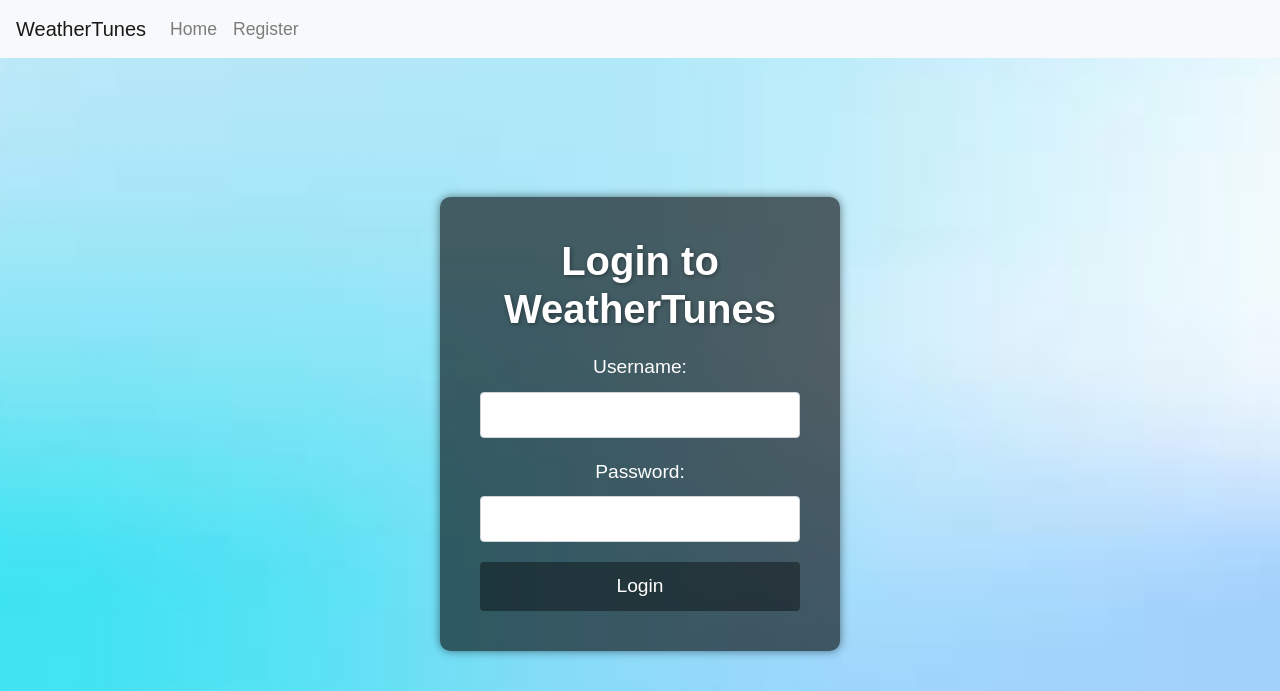
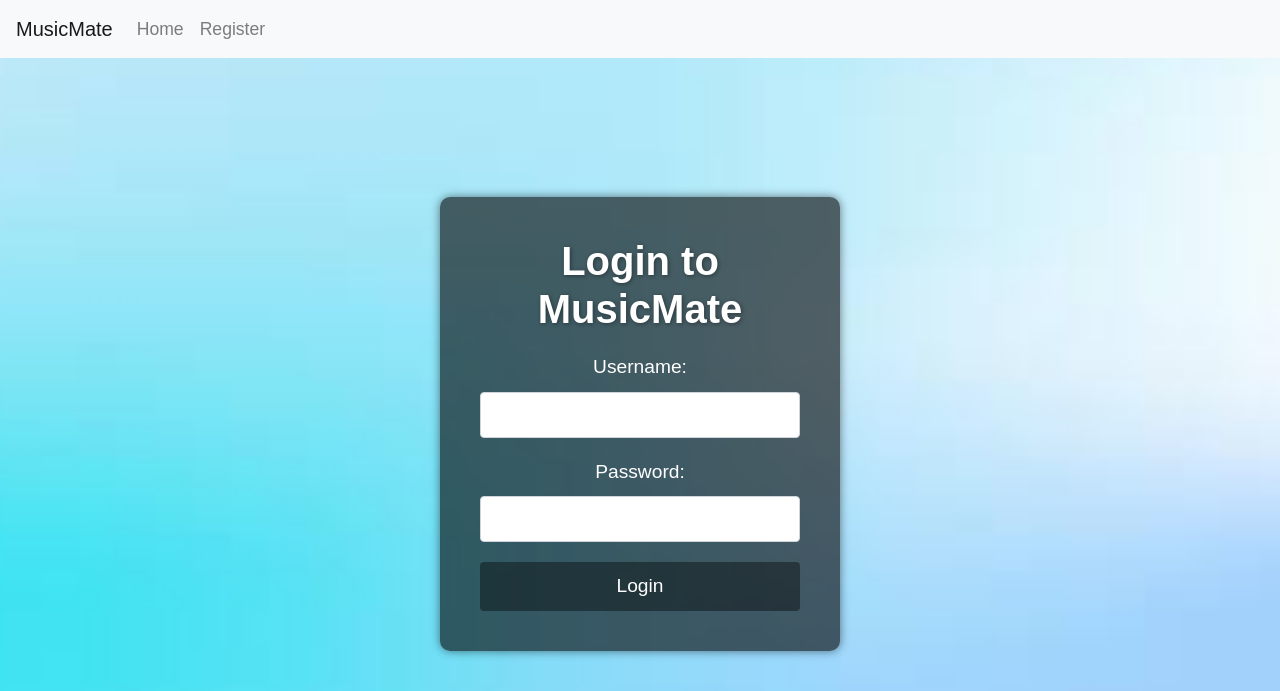
Before and after one commit to ETAMARKIN17/MusicMate, a Flask app: page /login in a window 1280 px wide. Shown: the top 691 px of the page. Run offline with Flask 3, Linux system fonts and the light colour scheme; some libraries are stand-ins or nearby versions.

Commit message:
fixing merge conflicts

```diff
--- a/templates/login.html
+++ b/templates/login.html
@@ -8,7 +8,7 @@
 </head>
 <body>
     <nav class="navbar navbar-expand-lg navbar-light bg-light">
-        <a class="navbar-brand" href="{{ url_for('home') }}">WeatherTunes</a>
+        <a class="navbar-brand" href="{{ url_for('home') }}">MusicMate</a>
         <button class="navbar-toggler" type="button" data-toggle="collapse" data-target="#navbarNav" aria-controls="navbarNav" aria-expanded="false" aria-label="Toggle navigation">
             <span class="navbar-toggler-icon"></span>
         </button>
@@ -25,7 +25,7 @@
     </nav>
 
     <div class="container mt-5">
-        <h1>Login to WeatherTunes</h1>
+        <h1>Login to MusicMate</h1>
         {% with messages = get_flashed_messages(with_categories=true) %}
             {% if messages %}
                 {% for category, message in messages %}
--- a/templates/register.html
+++ b/templates/register.html
@@ -25,7 +25,7 @@
     </nav>
 
     <div class="container mt-5">
-        <h1>Register for WeatherTunes</h1>
+        <h1>Register for MusicMate</h1>
         {% with messages = get_flashed_messages(with_categories=true) %}
             {% if messages %}
                 {% for category, message in messages %}
```
Also changed, not shown: users.db.
